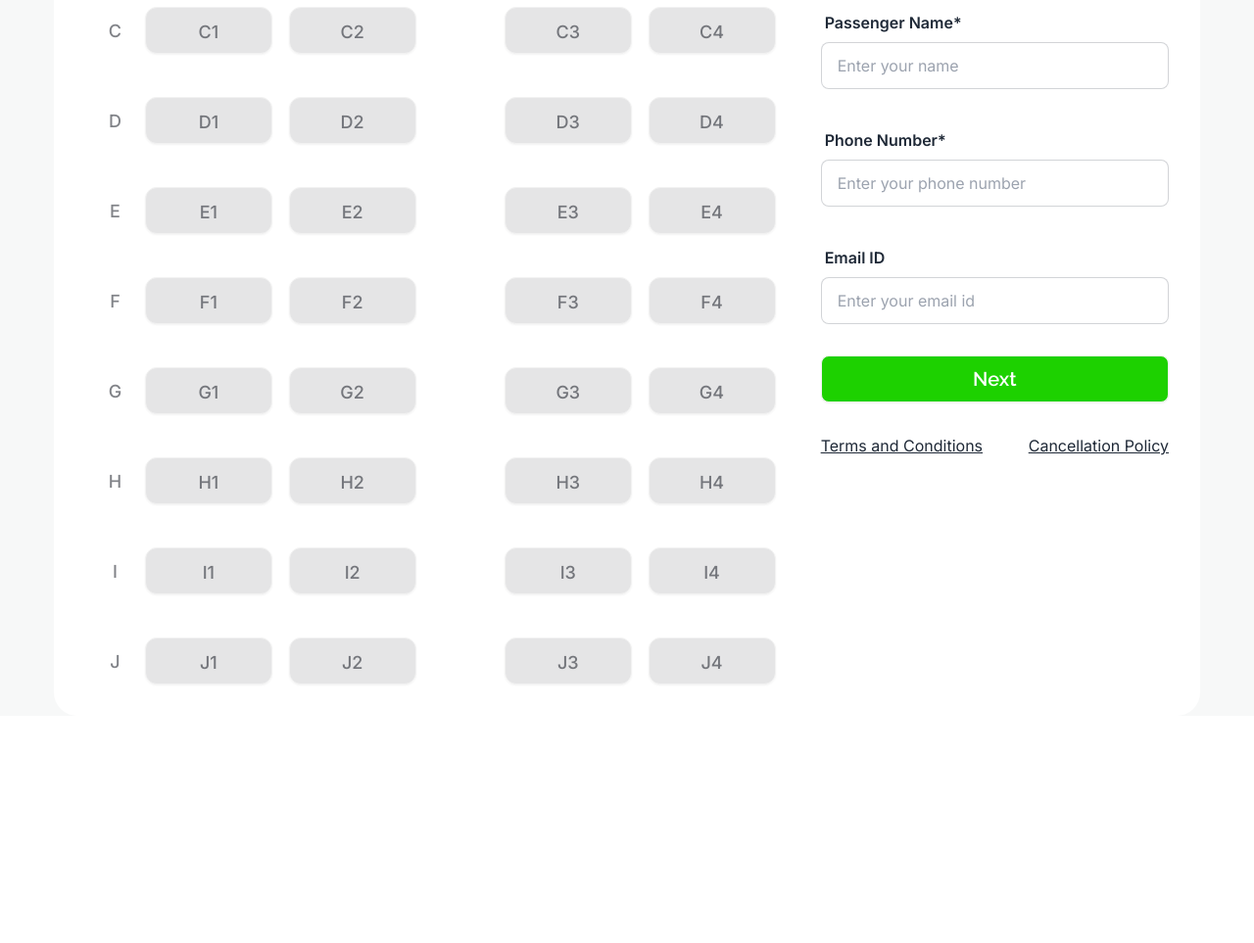
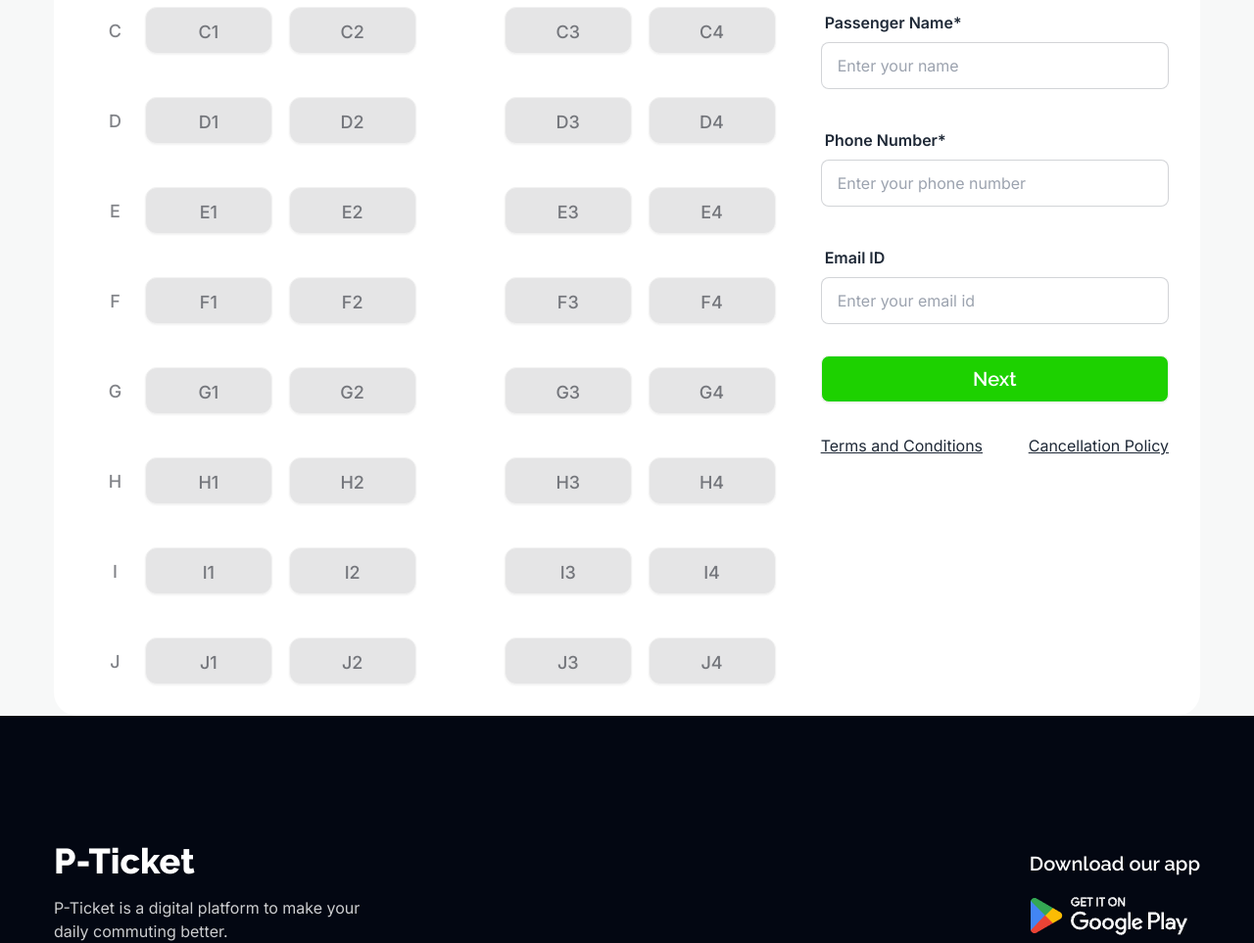
Before and after one commit to rifatrahman1/Smart-Ticketing-With-DOM, a plain HTML site: page index.html in a window 1280 px wide. Shown: the part 2767-3730 px from the top of the page at 98% size. Before the commit the page ends 3498 px from the top, so only its background shows below. Drawn offline with nearby package versions, Linux system fonts and the light colour scheme.

Commit message:
added to green line paribahan

```diff
--- a/index.html
+++ b/index.html
@@ -473,6 +473,27 @@
 
 
     </main>
+
+    <!-- footer section start -->
+
+    <footer class="bg-[#030712] ">
+        <div class="w-[1170px] mx-auto">
+            <div class="pt-32 flex justify-between items-center">
+                <div>
+                    <h1 class="font-raleway text-4xl font-extrabold text-white">P-Ticket</h1>
+                    <p class="text- [18px] text-[#FFFFFFCC] mt-4 font-inter">P-Ticket is a digital platform to make your <br> daily commuting better.</p>
+                </div>
+                <div>
+                    <h3 class="text-xl font-raleway font-semibold text-white">Download our app</h3>
+                    <div class="flex items-center gap-2 mt-5">
+                        <img src="./images/playstore.png" alt="">
+                        <img src="./images/group.png" alt="">
+                    </div>
+                </div>
+            </div>
+        </div>
+    </footer>
+    <!-- footer section end -->
 </body>
 
 </html>
```
Also changed, not shown: images/group.png (added).
